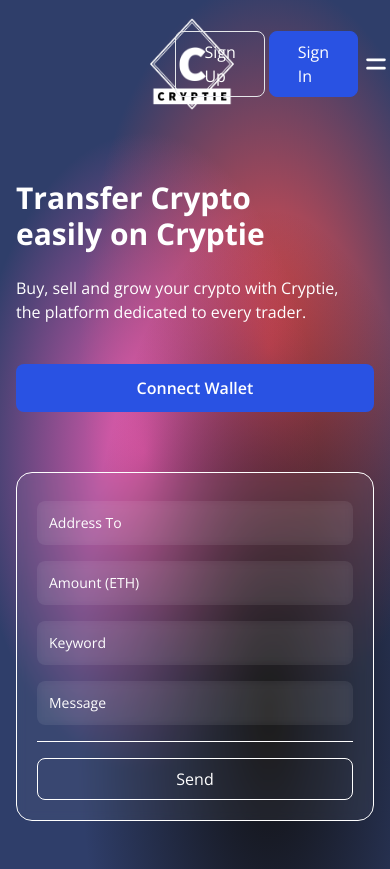
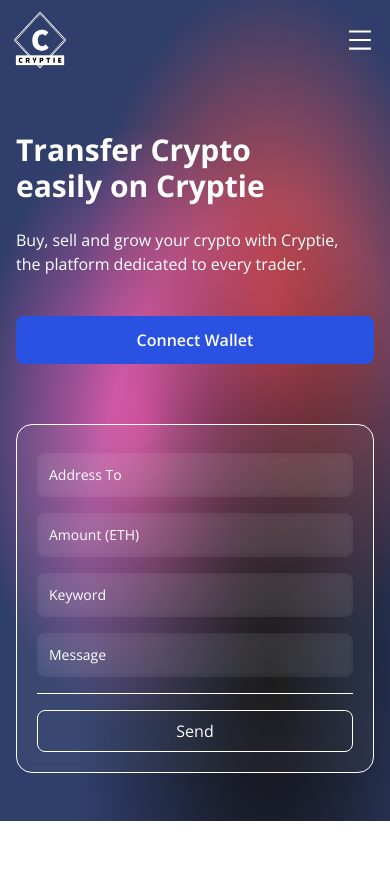
Before and after one commit to baabashinelle/Cryptie, a React (Vite) app in the folder client/: page / in a window 390 px wide. After the commit the page ends 844 px from the top, so only its background shows below. Built offline with nearby package versions, Linux system fonts and the light colour scheme.

Commit message:
edit alignment in mobile view

```diff
--- a/client/src/components/Navbar.jsx
+++ b/client/src/components/Navbar.jsx
@@ -1,7 +1,7 @@
 import React from "react";
 import logo from "../../images/cryptie-white.png";
 import { AiOutlineClose } from "react-icons/ai";
-import { HiMenuAlt4 } from "react-icons/hi";
+import { AiOutlineMenu } from "react-icons/ai";
 
 const NavbarItem = ({ title, classProps }) => {
   return <li className={`mx-4 cursor-pointer ${classProps}`}>{title}</li>;
@@ -12,26 +12,30 @@
   return (
     <nav className="w-full flex  justify-between items-center">
       <div className="md:flex-[0.5] flex-initial justify-center items-center">
-        <img src={logo} alt="cryptie-logo" className="w-32 cursor-pointer ml-[8rem]" />
+        <img
+          src={logo}
+          alt="cryptie-logo"
+          className="md:w-32 cursor-pointer lg:ml-[2rem] xl:ml-[8rem] w-20"
+        />
       </div>
       <ul className="text-white md:flex hidden list-none flex-row justify-between items-center flex-initial">
         {["Buy/Sell", "Grow", "Wallets", "Market"].map((item, index) => (
           <NavbarItem key={item + index} title={item} />
         ))}
       </ul>
-      <div className="flex list-none text-white">
-        <li className="bg-transparent border-[1px] py-2 px-7  rounded-lg cursor-pointer hover:bg-[#2952e3] hover:border-[#2952e3]">
+      <div className="list-none text-white md:flex hidden">
+        <li className="bg-[#2952e3] border-[1px] border-[#2952e3] py-2 px-7 mx-1 rounded-lg cursor-pointer hover:bg-[#2546bd] ">
+          Sign In
+        </li>
+        <li className="bg-transparent border-[1px] py-2 px-7  rounded-lg cursor-pointer hover:bg-white">
           Sign Up
-        </li>
-        <li className="bg-[#2952e3] border-[1px] border-[#2952e3] py-2 px-7 mx-1 rounded-lg cursor-pointer hover:bg-transparent hover:border-[#fff]">
-          Sign In
         </li>
       </div>
       <div className="flex relative">
         {!toggleMenu && (
-          <HiMenuAlt4
+          <AiOutlineMenu
             fontSize={28}
-            className="text-white md:hidden cursor-pointer"
+            className="text-white md:hidden cursor-pointer mr-[1rem]"
             onClick={() => setToggleMenu(true)}
           />
         )}
@@ -57,6 +61,14 @@
                 classProps="my-2 text-lg pt-3"
               />
             ))}
+            <div className="flex flex-col-reverse gap-5 list-none text-white">
+              <li className="bg-transparent border-[1px] py-2 px-7  rounded-lg cursor-pointer hover:bg-[#2952e3] hover:border-[#2952e3]">
+                Sign Up
+              </li>
+              <li className="bg-[#2952e3] border-[1px] border-[#2952e3] py-2 px-7 mx-1 rounded-lg cursor-pointer hover:bg-transparent hover:border-[#fff] mt-3">
+                Sign In
+              </li>
+            </div>
           </ul>
         )}
       </div>
--- a/client/src/components/Welcome.jsx
+++ b/client/src/components/Welcome.jsx
@@ -48,7 +48,7 @@
             <button
               type="button"
               onClick={connectWallet}
-              className="flex flex-row justify-center items-center my-5 bg-[#2952e3] p-3 rounded-lg cursor-pointer hover:bg-[#2546bd]"
+              className="flex flex-row justify-center items-center my-5 bg-[#2952e3] p-3 rounded-lg cursor-pointer hover:bg-[#2546bd] md:w-96"
             >
               <p className="text-white text-base font-semibold">
                 Connect Wallet
@@ -57,7 +57,7 @@
           )}
         </div>
 
-        <div className="flex flex-col flex-1 items-center justify-start w-full md:mt-0 mt-10">
+        <div className="flex flex-col flex-1 lg:items-center justify-start w-full md:mt-0 mt-10">
           <div className="p-5 sm:w-96 w-full flex flex-col justify-start items-center white-glassmorphism">
             <Input
               placeholder="Address To"
```
